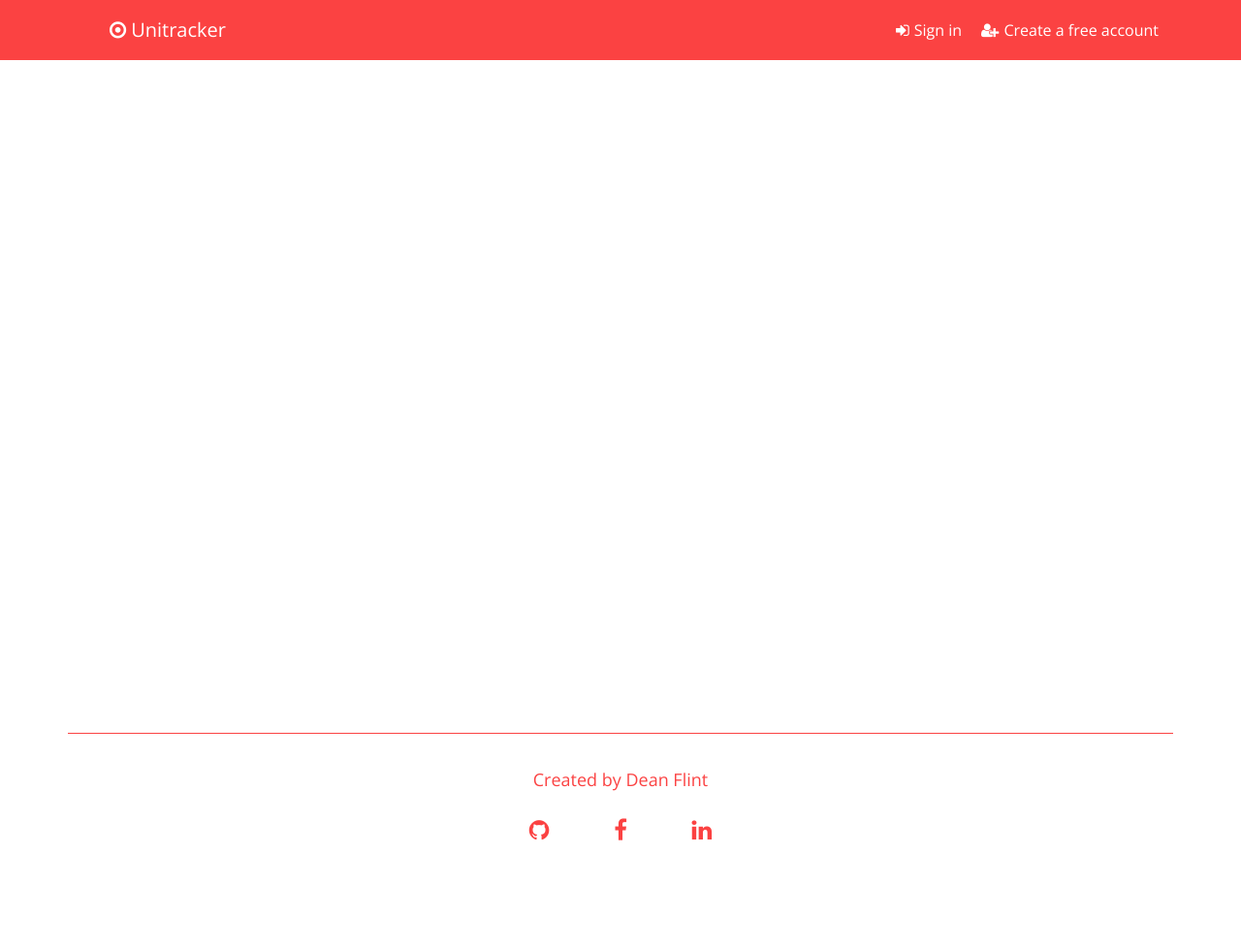
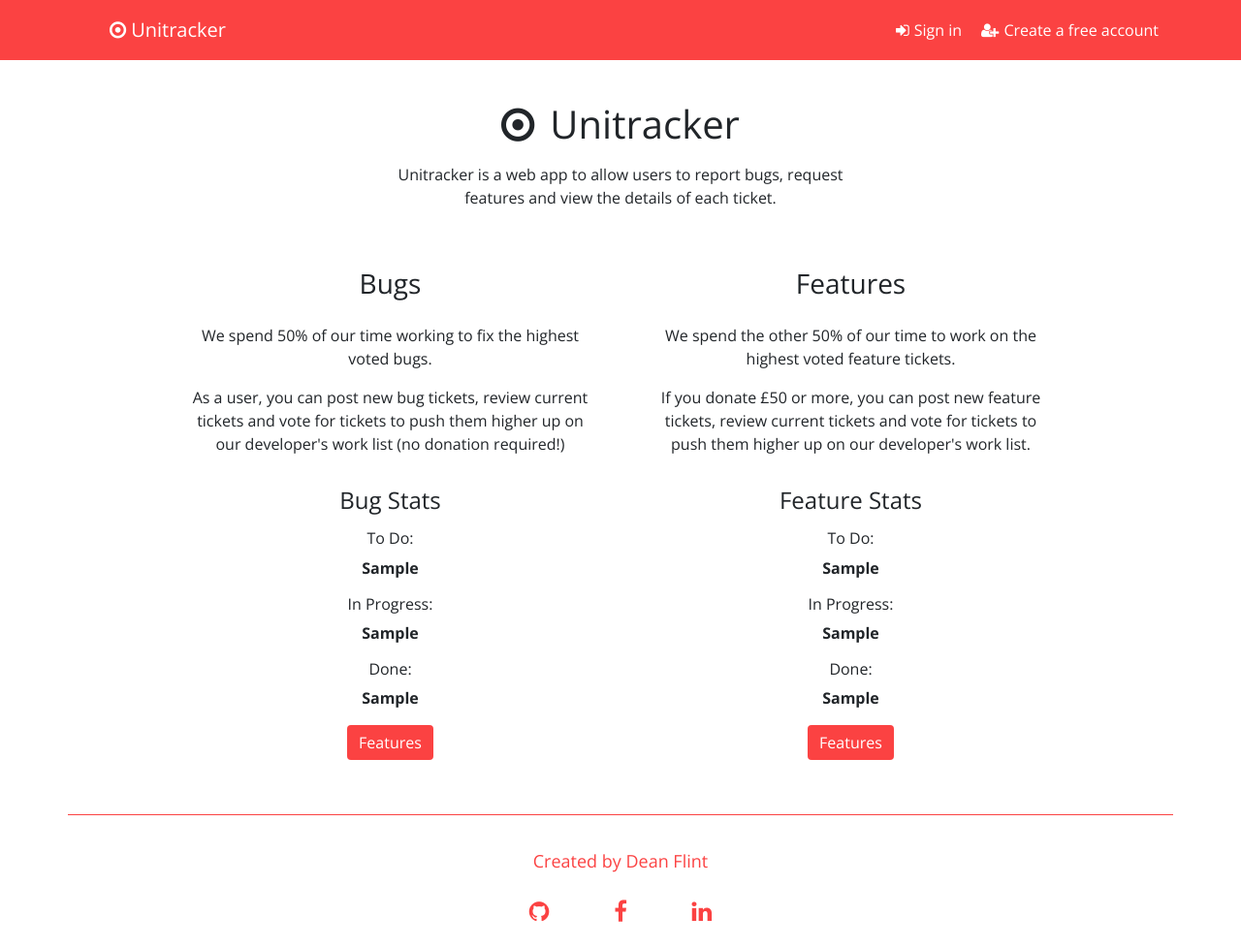
Before and after one commit to DeanFlint/unitracker, a Django app: template accounts/templates/index.html in a window 1280 px wide. Shown: the whole page at 97% size. Before the commit the page ends 867 px from the top, so only its background shows below. Run offline with Django 3.2, Linux system fonts and the light colour scheme; the template is opened without the code that fills it: most values are stand-ins (such as "Sample title", 1, 10 or a date in 2020); style sheets or scripts are compiled from the project's sources; parts of the project's set-up code (start-up, migrations or seed data) failed here and were passed over; some libraries are stand-ins or nearby versions.

Commit message:
Account page styles and layout updated

```diff
--- a/accounts/templates/index.html
+++ b/accounts/templates/index.html
@@ -1,5 +1,56 @@
 {% extends 'base.html' %}
 {% block content %}
 
+<div class="row">
+    <div class="offset-md-3 col-md-6 text-center my-1">
+        <h1><i class="fa fa-dot-circle-o mr-3" aria-hidden="true"></i>Unitracker</h1>
+        <p class="p-2">Unitracker is a web app to allow users to report
+            bugs, request features and view the details of each ticket. </p>
+    </div>
+</div>
+<div class="row">
+    <div class="offset-md-1 col-md-5 text-center my-3 bug-page">
+        <div class="px-3 desc">
+            <div>
+                <h3 class="py-3">Bugs</h3>
+                <p>We spend 50% of our time working to fix the highest voted bugs.</p>
+                <p>As a user, you can post new bug tickets, review current tickets
+                    and vote for tickets to push them higher up on our developer's work list (no
+                    donation required!)</p>
+            </div>
+            <div class="py-2">
+                <h4 class="p-2">Bug Stats</h4>
+                <h6>To Do:</h6>
+                <p class="font-weight-bold">{{bug_todo}}</p>
+                <h6>In Progress:</h6>
+                <p class="font-weight-bold">{{bug_inprogress}}</p>
+                <h6>Done:</h6>
+                <p class="font-weight-bold">{{bug_done}}</p>
+                <p><a href="{% url 'view_features' %}" class="btn btn-primary">Features</a></p>
+            </div>
+        </div>
+    </div>
+
+    <div class="col-md-5 text-center my-3 feature-page">
+        <div class="px-3 desc">
+            <div>
+                <h3 class="py-3">Features</h3>
+                <p>We spend the other 50% of our time to work on the highest voted feature tickets.</p>
+                <p>If you donate £50 or more, you can post new feature tickets, review
+                    current tickets and vote for tickets to push them higher up on our developer's work list.</p>
+            </div>
+            <div class="py-2">
+                <h4 class="p-2">Feature Stats</h4>
+                <h6>To Do:</h6>
+                <p class="font-weight-bold">{{feature_todo}}</p>
+                <h6>In Progress:</h6>
+                <p class="font-weight-bold">{{feature_inprogress}}</p>
+                <h6>Done:</h6>
+                <p class="font-weight-bold">{{feature_done}}</p>
+                <p><a href="{% url 'view_features' %}" class="btn btn-primary">Features</a></p>
+            </div>
+        </div>
+    </div>
+</div>
 
 {% endblock %}
```
Also changed, not shown: accounts/templates/login.html (+5 -2 lines), accounts/templates/profile.html (+7 -4 lines), accounts/templates/register.html (+6 -3 lines), accounts/views.py (+9 -2 lines).
